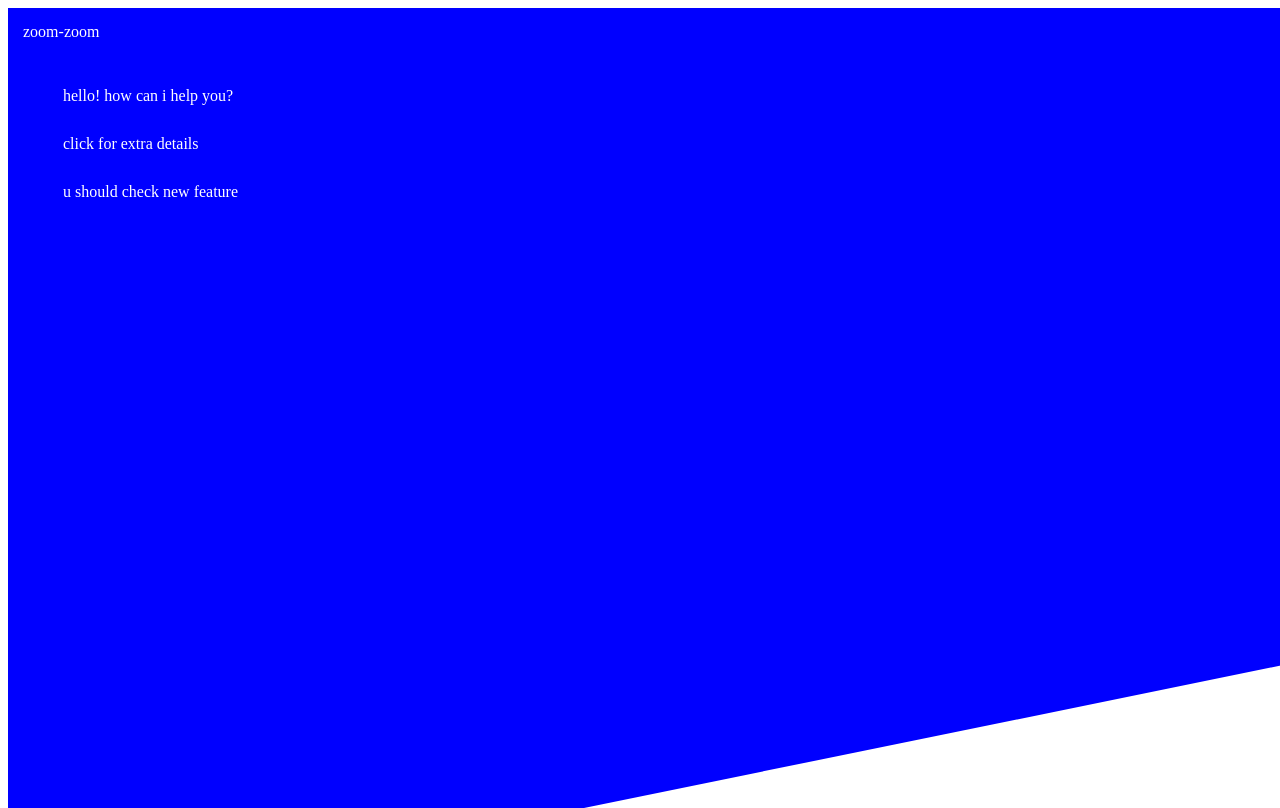
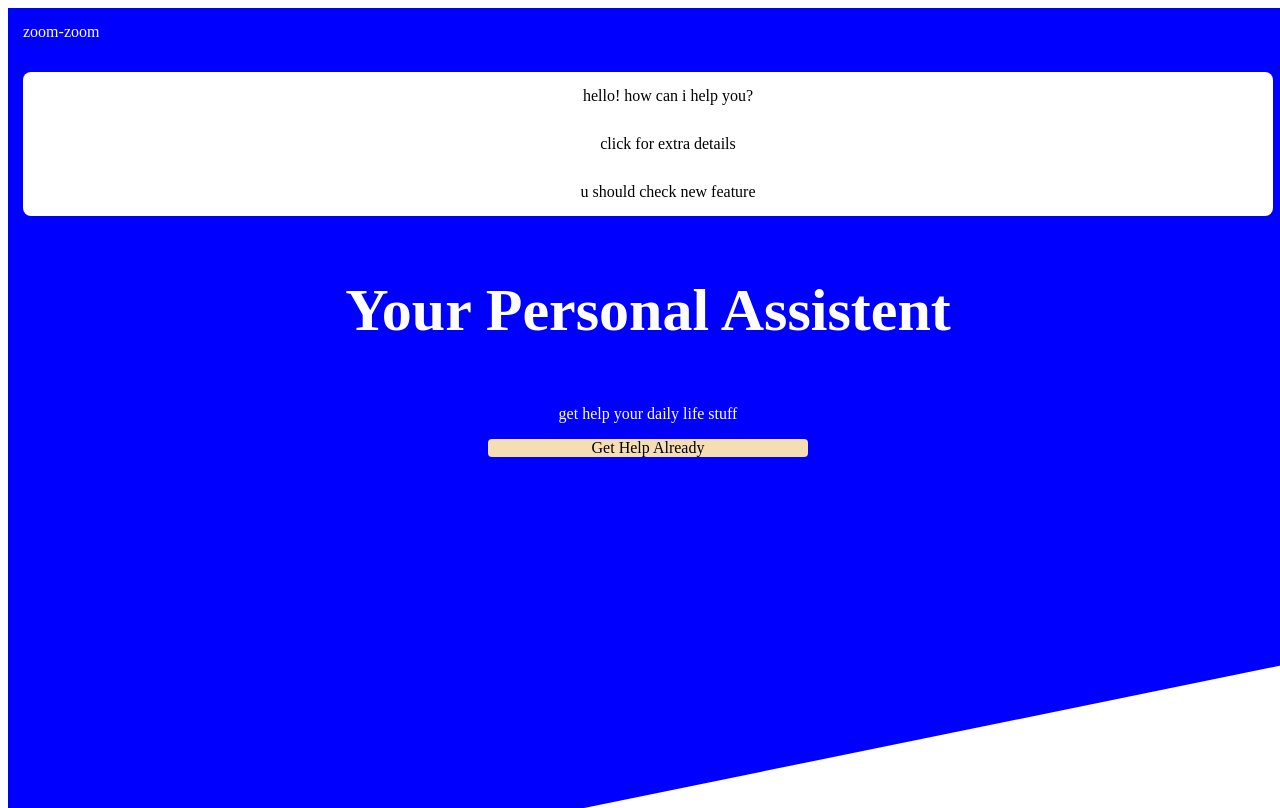
Before and after one commit to AkhileshKumarChakrawal/sasspractice, a plain HTML site: page practice.html in a window 1280 px wide. Drawn offline with Linux system fonts and the light colour scheme.

Commit message:
work on rules operators

```diff
--- a/css/style.css
+++ b/css/style.css
@@ -51,7 +51,8 @@ div{
 }
 */
 body {
-    height: 100%; }
+    height: 100%;
+    width: 100%; }
 body #bg {
     clip-path: polygon(100% 0, 100% 82%, 45% 100%, 0 100%, 0 0);
     background-color: blue;
@@ -66,7 +67,28 @@ body header a {
     padding: 15px;
     color: white; }
 
+main #card {
+    background-color: white;
+    text-align: center;
+    margin: 15px;
+    border-radius: 8px; }
 main #card ul li {
     list-style: none;
+    color: black;
+    padding: 15px; }
+
+main #assist {
     color: white;
-    padding: 15px; }
+    text-align: center;
+    font-size: 60px;
+    font-weight: bold; }
+
+main #stuff {
+    color: white;
+    text-align: center; }
+
+footer {
+    text-align: center;
+    background-color: wheat;
+    margin: 0 480px 0;
+    border-radius: 4px; }
--- a/practice.html
+++ b/practice.html
@@ -19,8 +19,17 @@
         </ul>
     </section>
 
-    <section>
+    <section id="assist">
+        <p>Your Personal Assistent</p>
+    </section>
 
+    <section id="stuff">
+        <p>get help your daily life stuff</p>
+    </section>
 </main>
+
+<footer>
+    <p>Get Help Already</p>
+</footer>
 </body>
 </html>
--- a/sass/main.scss
+++ b/sass/main.scss
@@ -52,14 +52,20 @@ div{
 */
 
 @import 'variables';
+@mixin commonprop{
+  color : white;
+  text-align : center;
+}
 
 $padding : 15px;
+$border : 8px;
 @function color($color-name){
   @return map-get($colors, $color-name);
 }
 
 body{
   height : 100%;
+  width : 100%;
 
   #bg{
     clip-path : polygon(100% 0,100% 82%, 45% 100%, 0 100%, 0 0);
@@ -85,13 +91,33 @@ body{
 main{
 
   #card{
+    background-color : white;
+    text-align : center;
+    margin : $padding;
+    border-radius : $border;
     ul{
       li{
         list-style : none;
-        color : white;
+        color : black;
         padding : $padding;
       }
     }
   }
 
+  #assist{
+    @include commonprop;
+    font-size : 60px;
+    font-weight : bold;
+  }
+
+  #stuff{
+    @include commonprop;
+  }
 }
+
+footer{
+  text-align : center;
+  background-color : wheat;
+  margin : 0 480px 0;
+  border-radius : 4px;
+}
```
Also changed, not shown: sass/mixin.scss (+8 -0 lines).
